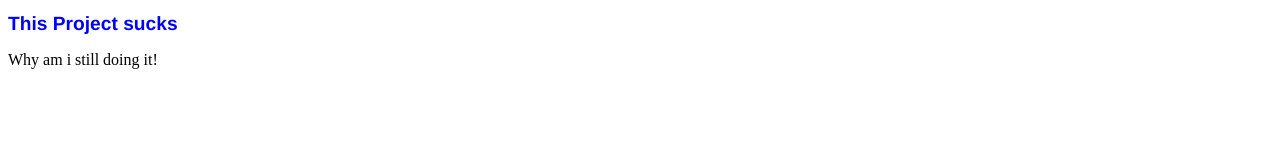
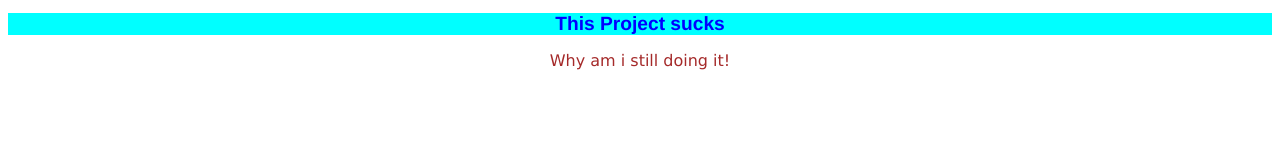
Before and after one commit to Nick4dawin/MyDemoGitProject, a plain HTML site: page index.html in a window 1280 px wide. Drawn offline with Linux system fonts and the light colour scheme.

Commit message:
Experiments of CSS

```diff
--- a/styles.css
+++ b/styles.css
@@ -3,3 +3,18 @@ h1{
     font-family: Helvetica, sans-serif ;
     font-size: larger;
 }
+div{
+
+   text-align: center;
+    padding: 20 px;
+    background-color: aqua;
+
+}
+p{
+    color: brown;
+    font-family: 'Lucida Sans', 'Lucida Sans Regular', 'Lucida Grande', 'Lucida Sans Unicode', Geneva, Verdana, sans-serif;
+}
+body{
+    text-align: center;
+
+}
```
